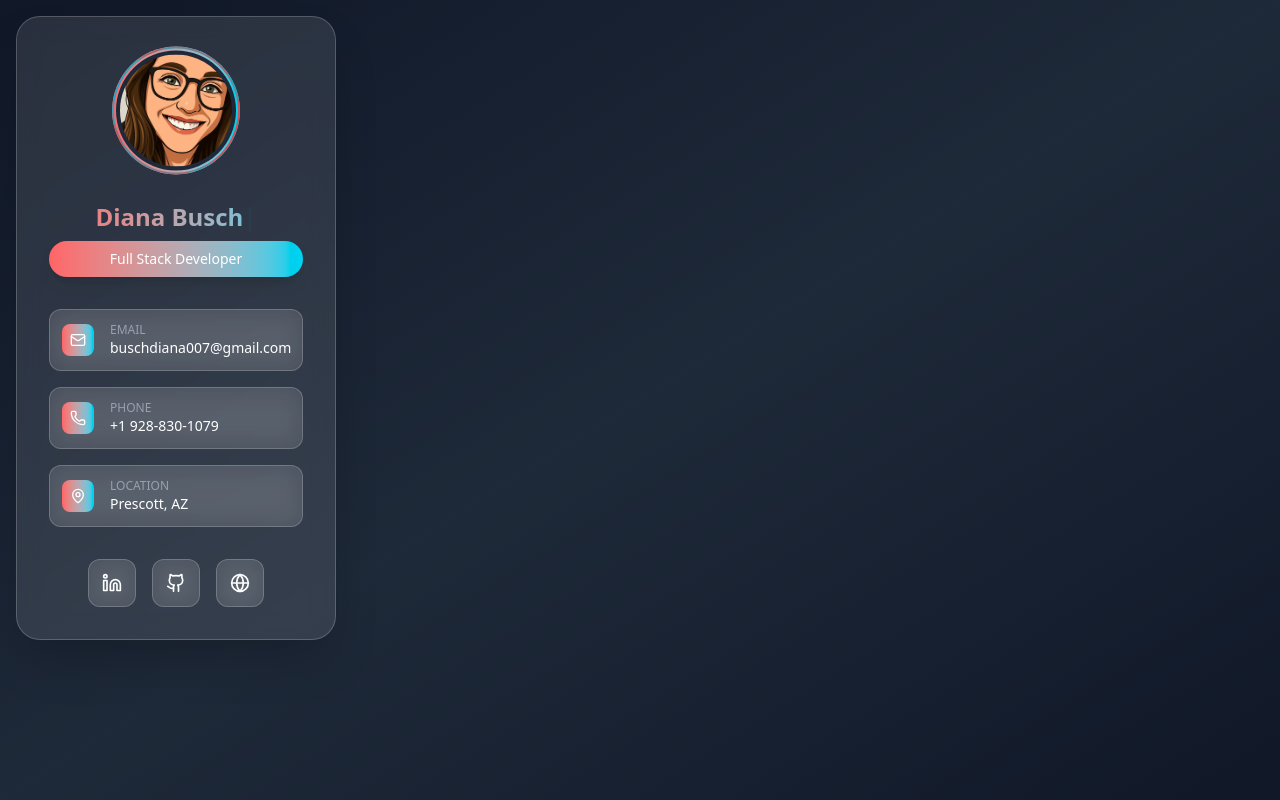
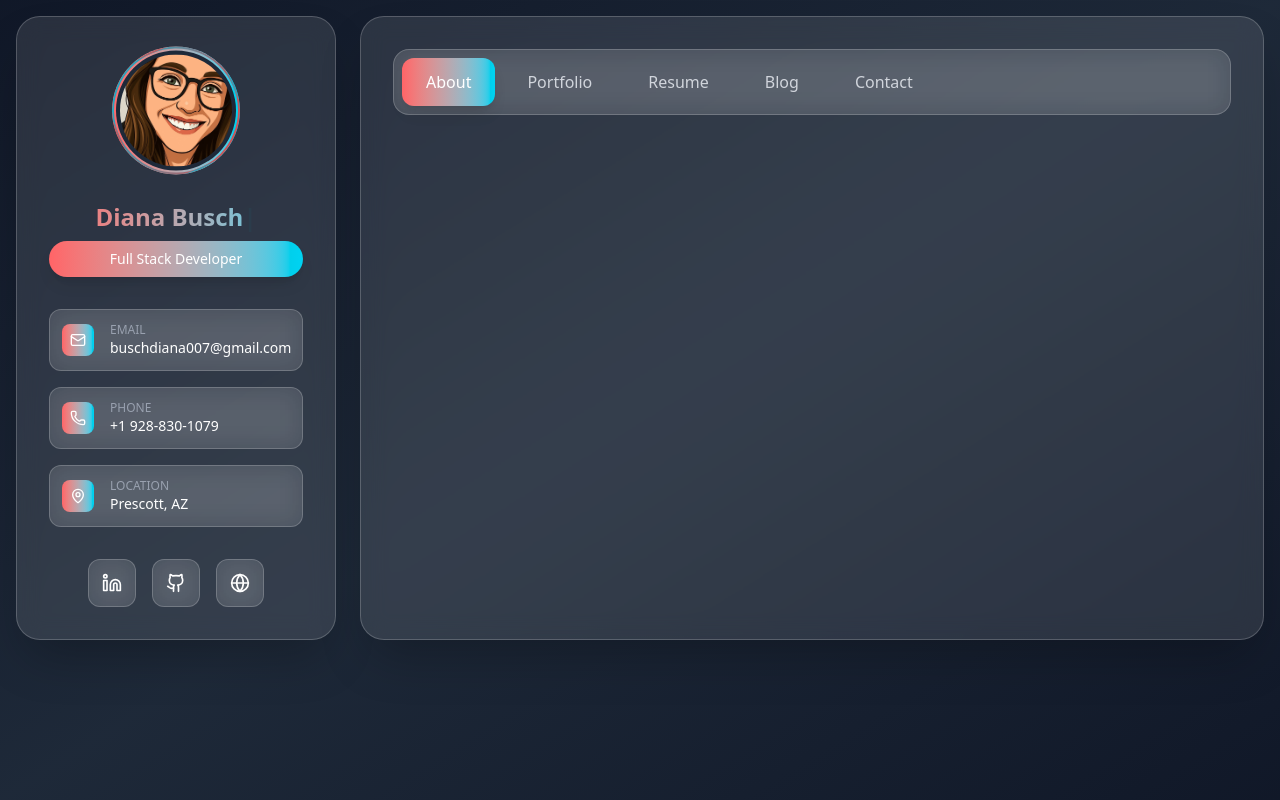
Before and after one commit to DBusch-Developer/developer-portfolio, a React (Vite) app in the folder client/: page / in a window 1280 px wide. Built offline with nearby package versions, Linux system fonts and the light colour scheme.

Commit message:
Adds navigation component and layout for pages.

```diff
--- a/client/src/App.jsx
+++ b/client/src/App.jsx
@@ -1,12 +1,18 @@
+import { useState } from 'react'
+import Navigation from "./components/Navigation";
 import Sidebar from "./components/Sidebar";
 import "./App.css";
 
 function App() {
+  const [activeSection, setActiveSection] = useState('about')
   return (
     <>
       <div className="min-h-screen p-4">
         <div className="max-w-7xl mx-auto flex flex-col lg:flex-row gap-6">
           <Sidebar />
+          <main className="flex-1 glass rounded-3xl p-6 lg:p-8 shadow-2xl">
+          <Navigation activeSection={activeSection} setActiveSection={setActiveSection} />
+        </main>
         </div>
       </div>
     </>
--- /dev/null
+++ b/client/src/components/Navigation.jsx
@@ -0,0 +1,33 @@
+import { motion } from 'framer-motion'
+
+const Navigation = ({ activeSection, setActiveSection }) => {
+  const navItems = [
+    { id: 'about', label: 'About' },
+    { id: 'portfolio', label: 'Portfolio' },
+    { id: 'resume', label: 'Resume' },
+    { id: 'blog', label: 'Blog' },
+    { id: 'contact', label: 'Contact' },
+  ]
+
+  return (
+    <nav className="glass rounded-2xl p-2 mb-8 flex flex-wrap gap-2">
+      {navItems.map((item) => (
+        <motion.button
+          key={item.id}
+          onClick={() => setActiveSection(item.id)}
+          className={`px-6 py-3 rounded-xl font-medium transition-all duration-300 ${
+            activeSection === item.id
+              ? 'gradient-bg text-white shadow-lg'
+              : 'text-gray-300 hover:bg-white/10 hover:text-white'
+          }`}
+          whileHover={{ scale: 1.05 }}
+          whileTap={{ scale: 0.95 }}
+        >
+          {item.label}
+        </motion.button>
+      ))}
+    </nav>
+  )
+}
+
+export default Navigation
```
